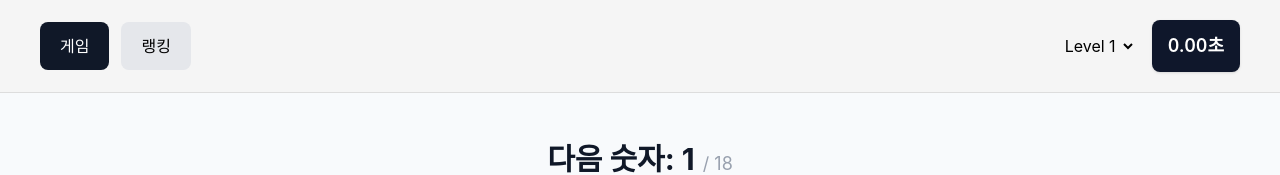
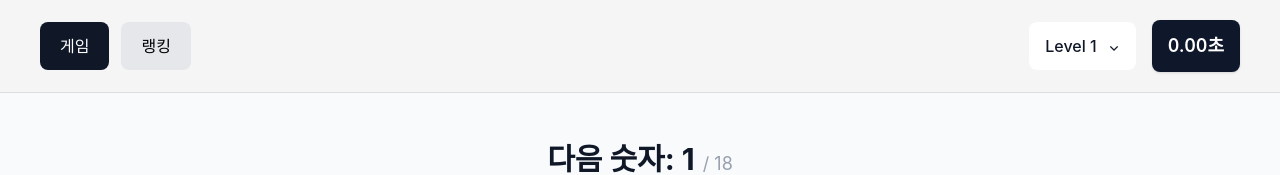
Before and after one commit to 39-play-sopt-web/KimJongHyun, a React (Vite) app in the folder Week2/Homework/one-to-fifty/: page / in a window 1280 px wide. Shown: the top 175 px of the page. Built offline with nearby package versions, Linux system fonts and the light colour scheme.

Commit message:
style: 게임판 레이아웃 및 레벨 선택 UI 개선

```diff
--- a/Week2/Homework/one-to-fifty/src/components/Header.jsx
+++ b/Week2/Homework/one-to-fifty/src/components/Header.jsx
@@ -1,6 +1,10 @@
+import { useState } from "react";
+
 import style from "./Header.module.css";
 
 const Header = ({ page, setPage, gameTime, level, setLevel }) => {
+  const [isOpen, setIsOpen] = useState(false);
+
   return (
     <header className={`${style.header} px-8 py-5 shadow-sm`}>
       <nav className={style.nav}>
@@ -28,16 +32,46 @@ const Header = ({ page, setPage, gameTime, level, setLevel }) => {
 
       {page === "game" && (
         <div className="flex items-center gap-4">
-          <select
-            value={level}
-            onChange={(e) => {
-              setLevel(Number(e.target.value));
+          <div
+            className="relative"
+            onBlur={(e) => {
+              if (!e.currentTarget.contains(e.relatedTarget)) {
+                setIsOpen(false);
+              }
             }}
           >
-            <option value="1">Level 1</option>
-            <option value="2">Level 2</option>
-            <option value="3">Level 3</option>
-          </select>
+            <button
+              type="button"
+              onClick={() => setIsOpen(!isOpen)}
+              aria-expanded={isOpen}
+              className="flex items-center gap-3 rounded-lg bg-white px-4 py-3 font-medium text-gray-900 transition-colors hover:bg-gray-100"
+            >
+              Level {level}
+              <span className="text-sm">{isOpen ? "⌃" : "⌄"}</span>
+            </button>
+
+            {isOpen && (
+              <div className="absolute top-full right-0 z-50 mt-2 w-36 overflow-hidden rounded-xl border border-gray-200 bg-white p-1 shadow-lg">
+                {[1, 2, 3].map((item) => (
+                  <button
+                    key={item}
+                    type="button"
+                    onClick={() => {
+                      setLevel(item);
+                      setIsOpen(false);
+                    }}
+                    className={`block w-full rounded-lg px-4 py-3 text-left transition-colors ${
+                      level === item
+                        ? "bg-gray-900 text-white"
+                        : "text-gray-700 hover:bg-gray-100"
+                    }`}
+                  >
+                    Level {item}
+                  </button>
+                ))}
+              </div>
+            )}
+          </div>
 
           <span className="rounded-lg bg-slate-900 px-4 py-3 text-lg font-semibold text-white tabular-nums shadow-sm">
             {gameTime.toFixed(2)}초
```
